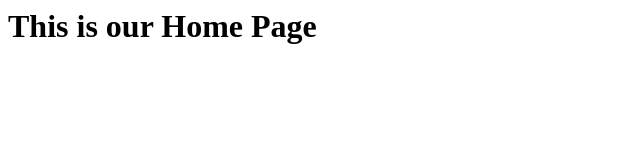
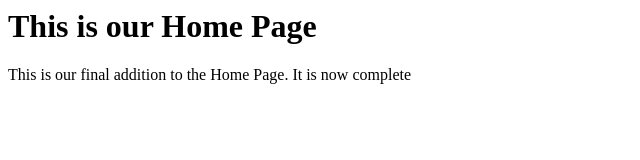
Before and after one commit to sachin3973/profitable_git_lessons, a plain HTML site: page home_page.html in a window 1280 px wide. Shown: the whole page, without its empty margins (0-640 px from the left). Drawn offline with Linux system fonts and the light colour scheme.

Commit message:
final addition to Home Page.

```diff
--- a/home_page.html
+++ b/home_page.html
@@ -7,6 +7,9 @@
 </head>
 <body>
     <h1>This is our Home Page</h1>
+    <p>
+        This is our final addition to the Home Page. It is now complete
+    </p>
 
 </body>
 </html>
```
